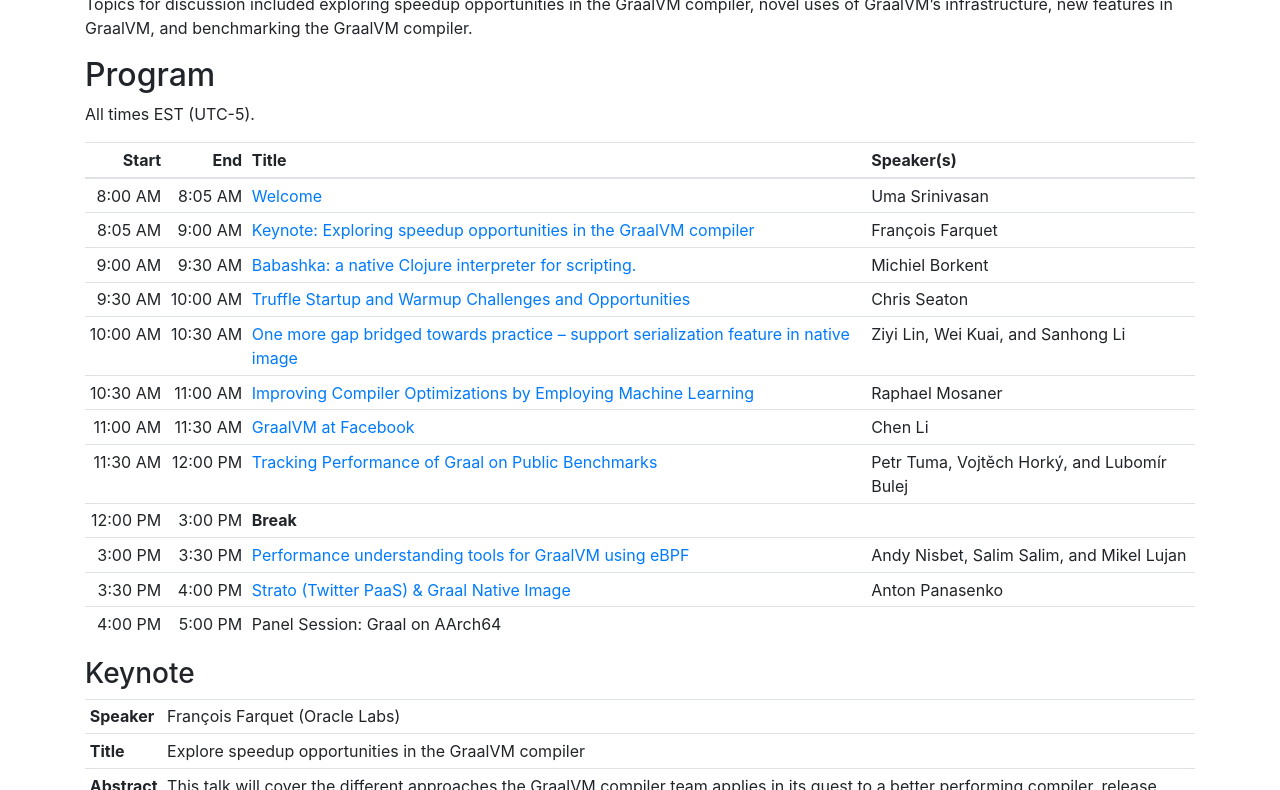
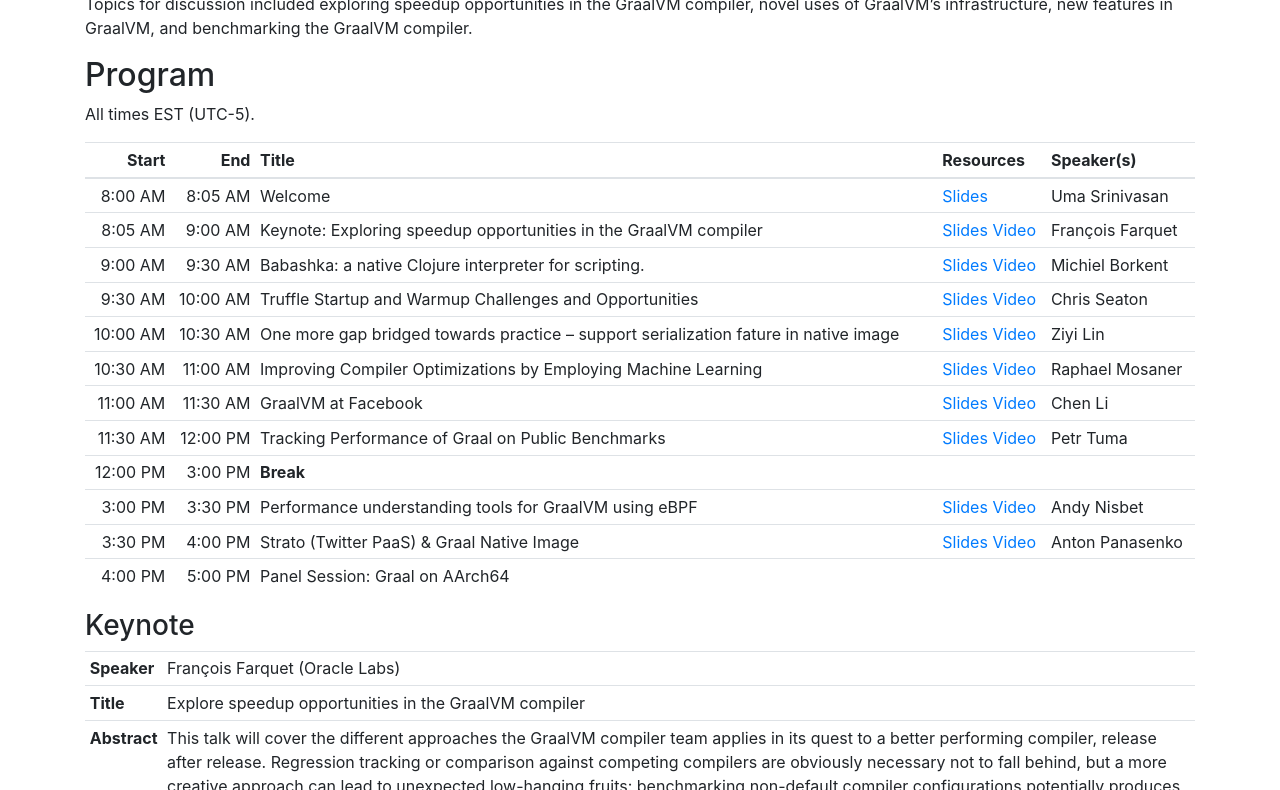
Before and after one commit to graalworkshop/graalworkshop.github.io, a Jekyll site: the page built from 2021/index.md, in a window 1280 px wide and 900 px high, scrolled down 840 px, cut to the strip 110-900 px from the top of the window. Built offline with Jekyll 4.4.1, drawn with Linux system fonts in a browser that asks for light colours.

Commit message:
Add video links

```diff
--- a/2021/index.md
+++ b/2021/index.md
@@ -26,20 +26,20 @@ Topics for discussion included exploring speedup opportunities in the GraalVM co
 
 All times EST (UTC-5).
 
-| Start         | End           | Title                                                                                                                                                                                        | Speaker(s)                                  |
-| ------------: | ------------: | :------------------------------------------------------------------------------------------------------------------------------------------------------------------------------------------- | :------------------------------------------ |
-|  8:00&nbsp;AM |  8:05&nbsp;AM | [Welcome](slides/Welcome.pdf)                                                                                                                                                                | Uma Srinivasan                              |
-|  8:05&nbsp;AM |  9:00&nbsp;AM | [Keynote: Exploring speedup opportunities in the GraalVM compiler](slides/0_Keynote_Exploring_speedup_opportunities_in_the_GraalVM_compiler.pdf)                                             | François Farquet                            |
-|  9:00&nbsp;AM |  9:30&nbsp;AM | [Babashka: a native Clojure interpreter for scripting.](slides/1_Babashka_a_native_Clojure_interpreter_for_scripting.pdf)                                                                    | Michiel Borkent                             |
-|  9:30&nbsp;AM | 10:00&nbsp;AM | [Truffle Startup and Warmup Challenges and Opportunities](slides/2_Truffle_Startup_and_Warmup_Challenges_and_Opportunities.pdf)                                                              | Chris Seaton                                |
-| 10:00&nbsp;AM | 10:30&nbsp;AM | [One more gap bridged towards practice -- support serialization feature in native image](slides/3_One_more_gap_bridged_towards_practice_-_support_serialization_feature_in_native_image.pdf) | Ziyi Lin, Wei Kuai, and Sanhong Li          |
-| 10:30&nbsp;AM | 11:00&nbsp;AM | [Improving Compiler Optimizations by Employing Machine Learning](slides/4_Improving_Compiler_Optimizations_by_Employing_Machine_Learning.pdf)                                                | Raphael Mosaner                             |
-| 11:00&nbsp;AM | 11:30&nbsp;AM | [GraalVM at Facebook](slides/5_GraalVM_at_Facebook.pdf)                                                                                                                                      | Chen Li                                     |
-| 11:30&nbsp;AM | 12:00&nbsp;PM | [Tracking Performance of Graal on Public Benchmarks](slides/6_Tracking_Performance_of_Graal_on_Public_Benchmarks.pdf)                                                                        | Petr Tuma, Vojtěch Horký, and Lubomír Bulej |
-| 12:00&nbsp;PM |  3:00&nbsp;PM | **Break**                                                                                                                                                                                    |                                             |
-|  3:00&nbsp;PM |  3:30&nbsp;PM | [Performance understanding tools for GraalVM using eBPF](slides/7_Performance_understanding_tools_for_GraalVM_using_eBPF.pdf)                                                                | Andy Nisbet, Salim Salim, and Mikel Lujan   |
-|  3:30&nbsp;PM |  4:00&nbsp;PM | [Strato (Twitter PaaS) & Graal Native Image](slides/8_Strato_and_Graal_Native_Image.pdf)                                                                                                     | Anton Panasenko                             |
-|  4:00&nbsp;PM |  5:00&nbsp;PM | Panel Session: Graal on AArch64                                                                                                                                                              |                                             |
+| Start         | End           | Title                                                                                 | Resources                                                                                                                                                          | Speaker(s)                                  |
+| ------------: | ------------: | :------------------------------------------------------------------------------------ | :----------------------------------------------------------------------------------------------------------------------------------------------------------------- | :------------------------------------------ |
+| 8:00&nbsp;AM  | 8:05&nbsp;AM  | Welcome                                                                               | [Slides](slides/Welcome.pdf)                                                                                                                                       | Uma Srinivasan                              |
+| 8:05&nbsp;AM  | 9:00&nbsp;AM  | Keynote: Exploring speedup opportunities in the GraalVM compiler                      | [Slides](slides/0_Keynote_Exploring_speedup_opportunities_in_the_GraalVM_compiler.pdf)                        [Video](https://www.youtube.com/watch?v=ri-7s5iPzFc) | François Farquet                            |
+| 9:00&nbsp;AM  | 9:30&nbsp;AM  | Babashka: a native Clojure interpreter for scripting.                                 | [Slides](slides/1_Babashka_a_native_Clojure_interpreter_for_scripting.pdf)                                    [Video](https://www.youtube.com/watch?v=Yjeh57eE9rg) | Michiel Borkent                             |
+| 9:30&nbsp;AM  | 10:00&nbsp;AM | Truffle Startup and Warmup Challenges and Opportunities                               | [Slides](slides/2_Truffle_Startup_and_Warmup_Challenges_and_Opportunities.pdf)                                [Video](https://www.youtube.com/watch?v=w4o0hTl6AMg) | Chris Seaton                                |
+| 10:00&nbsp;AM | 10:30&nbsp;AM | One more gap bridged towards practice -- support serialization fature in native image | [Slides](slides/3_One_more_gap_bridged_towards_practice_-_support_serialization_feature_in_native_image.pdf)  [Video](https://www.youtube.com/watch?v=ws6qFX-3xa8) | Ziyi Lin                                    |
+| 10:30&nbsp;AM | 11:00&nbsp;AM | Improving Compiler Optimizations by Employing Machine Learning                        | [Slides](slides/4_Improving_Compiler_Optimizations_by_Employing_Machine_Learning.pdf)                         [Video](https://www.youtube.com/watch?v=D75lXbkisTs) | Raphael Mosaner                             |
+| 11:00&nbsp;AM | 11:30&nbsp;AM | GraalVM at Facebook                                                                   | [Slides](slides/5_GraalVM_at_Facebook.pdf)                                                                    [Video](https://www.youtube.com/watch?v=Hepjf00LJrM) | Chen Li                                     |
+| 11:30&nbsp;AM | 12:00&nbsp;PM | Tracking Performance of Graal on Public Benchmarks                                    | [Slides](slides/6_Tracking_Performance_of_Graal_on_Public_Benchmarks.pdf)                                     [Video](https://www.youtube.com/watch?v=kQO4ELUkMb8) | Petr Tuma                                   |
+| 12:00&nbsp;PM | 3:00&nbsp;PM  | **Break**                                                                             |                                                                                                                                                                    |                                             |
+| 3:00&nbsp;PM  | 3:30&nbsp;PM  | Performance understanding tools for GraalVM using eBPF                                | [Slides](slides/7_Performance_understanding_tools_for_GraalVM_using_eBPF.pdf)                                 [Video](https://www.youtube.com/watch?v=CKdb1aDNUU4) | Andy Nisbet                                 |
+| 3:30&nbsp;PM  | 4:00&nbsp;PM  | Strato (Twitter PaaS) & Graal Native Image                                            | [Slides](slides/8_Strato_and_Graal_Native_Image.pdf)                                                          [Video](https://www.youtube.com/watch?v=Leosx0eKKbU) | Anton Panasenko                             |
+| 4:00&nbsp;PM  | 5:00&nbsp;PM  | Panel Session: Graal on AArch64                                                       |                                                                                                                                                                    |                                             |
 {:.table .table-sm}
 
 ### Keynote
```
